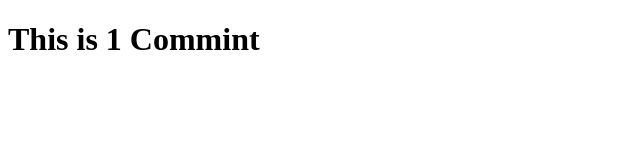
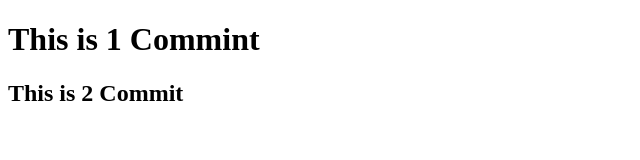
Before and after one commit to GOBINDA-GAGAN/GitHUb, a plain HTML site: page index.html in a window 1280 px wide. Shown: the whole page, without its empty margins (0-640 px from the left). Drawn offline with Linux system fonts and the light colour scheme.

Commit message:
Add second commit heading to index.html

```diff
--- a/index.html
+++ b/index.html
@@ -8,5 +8,6 @@
 <body>
 
     <h1>This is 1 Commint</h1>
+    <h2> This is 2 Commit</h2>
 </body>
 </html>
```
